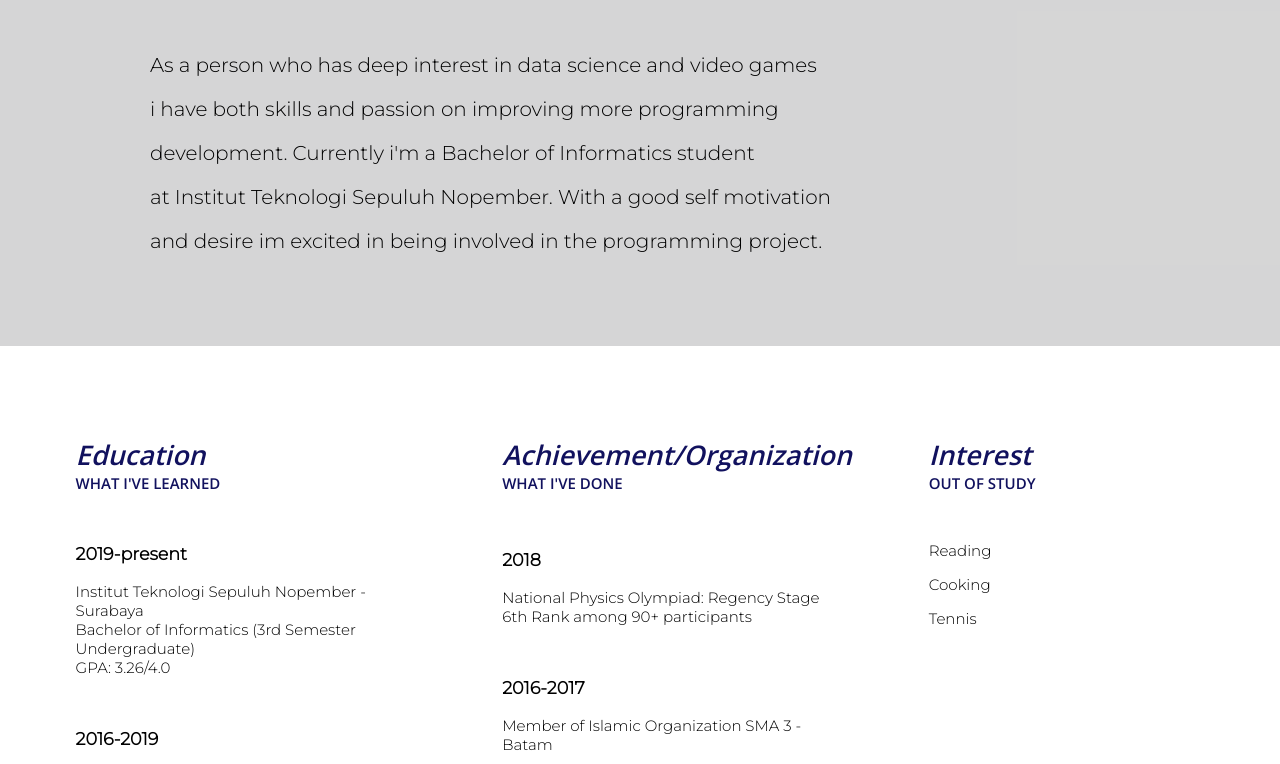
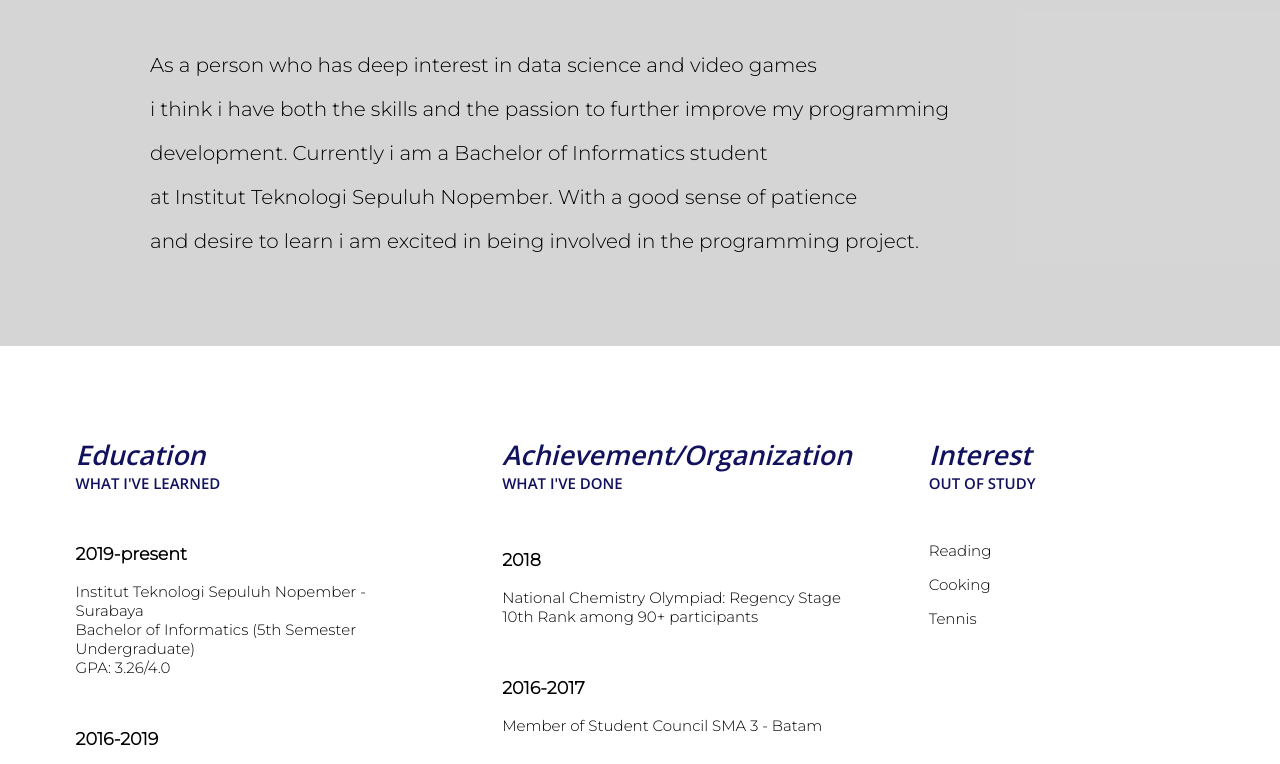
Before and after one commit to sakti4869/sakticv.github.io, a plain HTML site: page index.html in a window 1280 px wide. Shown: the part 752-1516 px from the top of the page. Drawn offline with nearby package versions, Linux system fonts and the light colour scheme.

Commit message:
Update index.html

```diff
--- a/index.html
+++ b/index.html
@@ -50,13 +50,13 @@
       <br />
       <div class="judul2 bot">
         <p>As a person who has deep interest in data science and video games</p>
-        <p>i have both skills and passion on improving more programming</p>
-        <p>development. Currently i'm a Bachelor of Informatics student</p>
+        <p>i think i have both the skills and the passion to further improve my programming</p>
+        <p>development. Currently i am a Bachelor of Informatics student</p>
         <p>
-          at Institut Teknologi Sepuluh Nopember. With a good self motivation
+          at Institut Teknologi Sepuluh Nopember. With a good sense of patience
         </p>
         <p>
-          and desire im excited in being involved in the programming project.
+          and desire to learn i am excited in being involved in the programming project.
         </p>
       </div>
       <br />
@@ -80,7 +80,7 @@
               <p>
                 Institut Teknologi Sepuluh Nopember - Surabaya
                 <br />
-                Bachelor of Informatics (3rd Semester Undergraduate)
+                Bachelor of Informatics (5th Semester Undergraduate)
                 <br />
                 GPA: 3.26/4.0
               </p>
@@ -102,13 +102,13 @@
             <div class="bot3">
               <h3>2018</h3>
               <p>
-                National Physics Olympiad: Regency Stage
+                National Chemistry Olympiad: Regency Stage
                 <br />
-                6th Rank among 90+ participants
+                10th Rank among 90+ participants
               </p>
               <br />
               <h3>2016-2017</h3>
-              <p>Member of Islamic Organization SMA 3 - Batam</p>
+              <p>Member of Student Council SMA 3 - Batam</p>
             </div>
           </div>
         </div>
@@ -139,7 +139,7 @@
             <p style="margin-bottom: 30px">Python</p>
             <p style="margin-bottom: 30px">JavaScript, HTML, CSS</p>
             <p style="margin-bottom: 30px">Analysis and Problem Solving</p>
-            <p style="margin-bottom: 30px">Team Work and Communication</p>
+            <p style="margin-bottom: 30px">Team Work</p>
           </div>
         </div>
         <div class="column-4 right-4">
```
